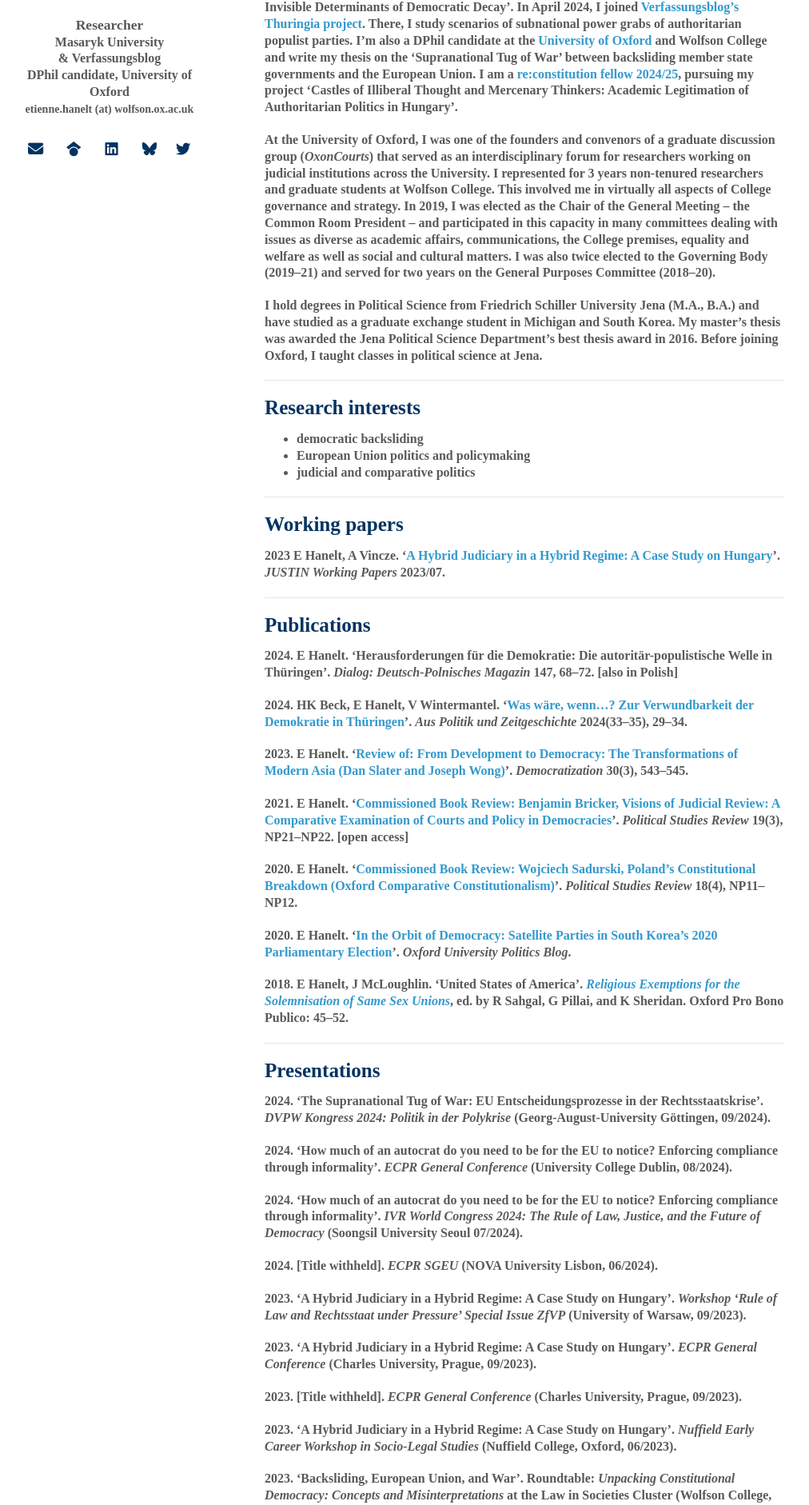
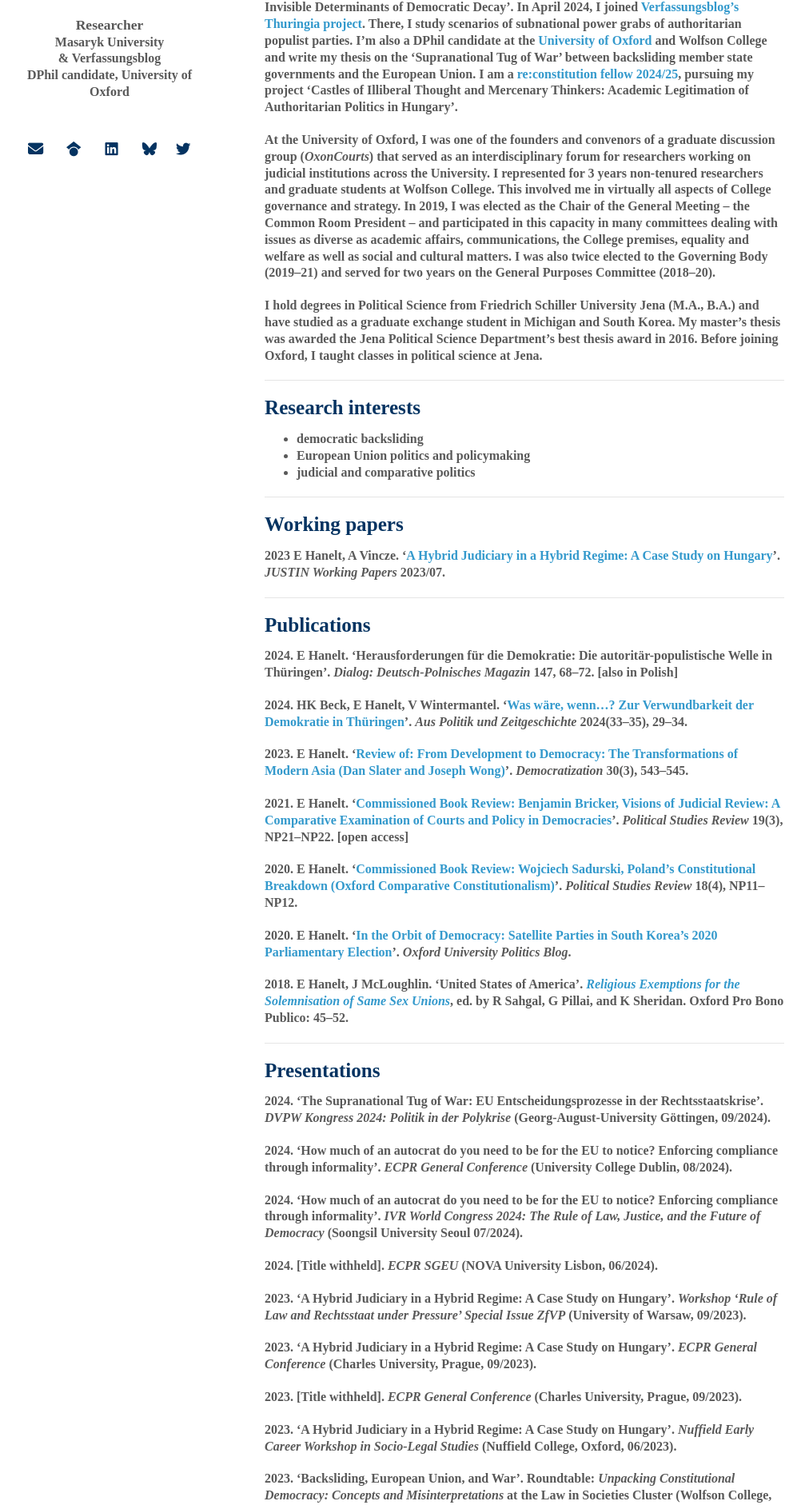
Before and after one commit to EtienneHanelt/etiennehanelt.github.io, a Jekyll site: the page built from index.md, in a window 1280 px wide. Shown: the part 254-2136 px from the top of the page at 80% size, without its empty margins (139-1151 px from the left). Built offline with Jekyll 4.4.1, drawn with Linux system fonts in a browser that asks for light colours; nearby versions of some CDN libraries; some web fonts are replaced; a style sheet for code colours, icons or effects is not loaded; our own code applies the rules of GitHub Pages for plain Markdown files.

Commit message:
Update _config.yml

```diff
--- a/_config.yml
+++ b/_config.yml
@@ -2,7 +2,7 @@
 title: Etienne Hanelt
 position: Researcher
 affiliation: Masaryk University<br>& Verfassungsblog<br>DPhil candidate, University of Oxford
-email: etienne.hanelt (at) wolfson.ox.ac.uk
+#email: etienne.hanelt (at) wolfson.ox.ac.uk
 
 # Search Engine Optimization (SEO)
 # The following information is used to improve the website traffic from search engines, e.g., Google.
@@ -12,7 +12,7 @@
 
 # Links
 # If you don't need one of them, you may delete the corresponding line.
-email1: etienne.hanelt (at) wolfson.ox.ac.uk
+email1: etienne.hanelt@wolfson.ox.ac.uk
 bsky: https://bsky.app/profile/ehanelt.bsky.social
 twitter: https://twitter.com/EtienneHanelt
 linkedin: https://www.linkedin.com/in/etiennehanelt
```
